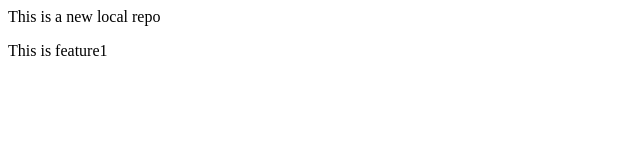
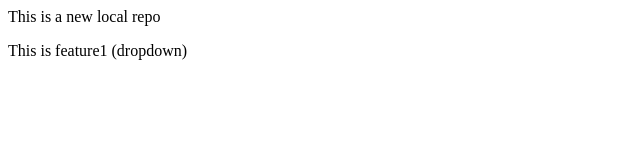
Before and after one commit to mrajamounika/localrepo-practise, a plain HTML site: page index.html in a window 1280 px wide. Shown: the full height of the page, 0-640 px from the left. Drawn offline with Linux system fonts and the light colour scheme.

Commit message:
Add dropdown

```diff
--- a/index.html
+++ b/index.html
@@ -1,2 +1,2 @@
 <p>This is a new local repo</p>
-<p1> This is feature1</p1>
+<p1> This is feature1 (dropdown)</p1>
```
